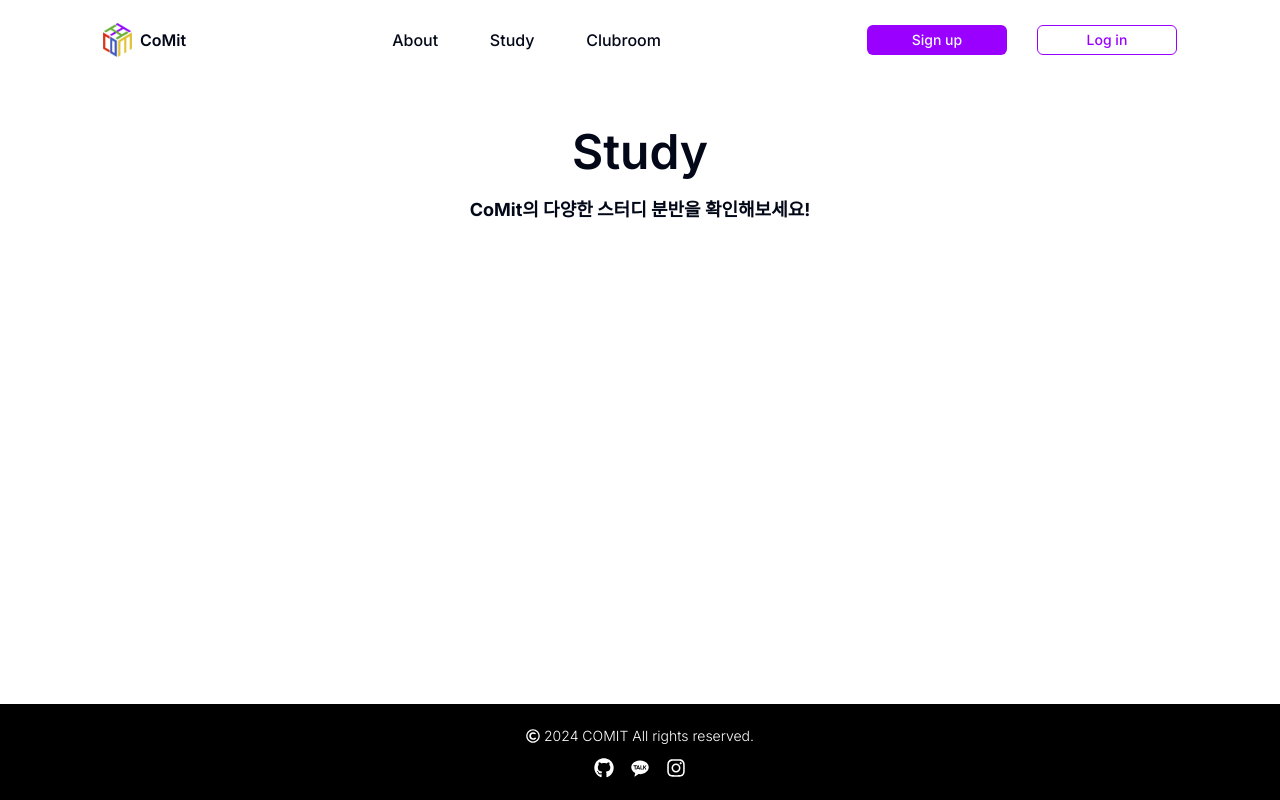
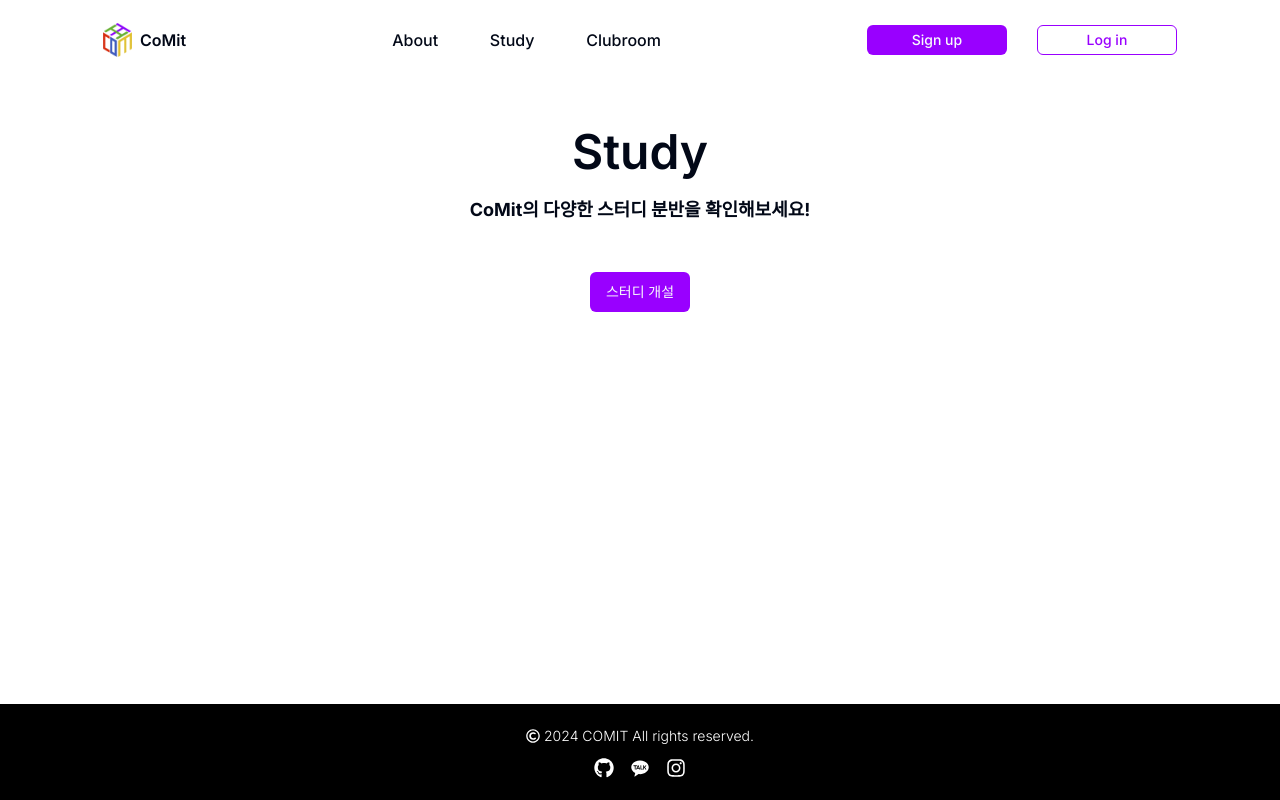
Before and after one commit to skku-comit/comit-website, a Next.js app: page /study in a window 1280 px wide. Built offline with nearby package versions, Linux system fonts and the light colour scheme.

Commit message:
feat(fe): add open study button

```diff
--- a/app/(main)/study/page.tsx
+++ b/app/(main)/study/page.tsx
@@ -1,4 +1,6 @@
 import SectionBanner from '@/components/common/SectionBanner'
+import { Button } from '@/components/ui/button'
+import Link from 'next/link'
 
 export default function Study() {
   return (
@@ -7,6 +9,9 @@
         title="Study"
         description="CoMit의 다양한 스터디 분반을 확인해보세요!"
       />
+      <Button asChild>
+        <Link href="study/open">스터디 개설</Link>
+      </Button>
     </>
   )
 }
```
